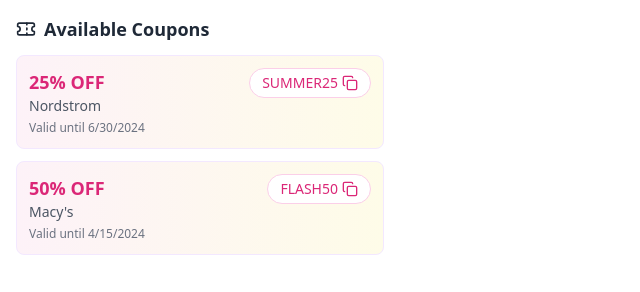
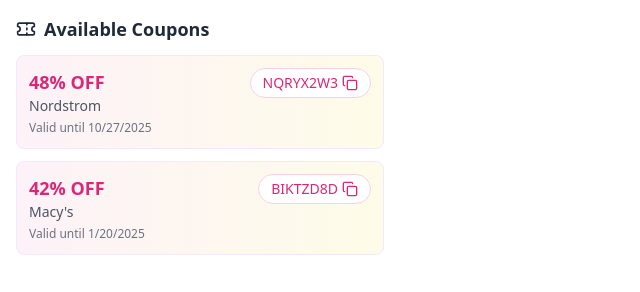
Before and after one commit to Devarpana/fashion-comparison, a React (Vite) app: page / in a window 1280 px wide. Shown: the part 487-779 px from the top of the page, without its empty margins (0-640 px from the left). Built offline with nearby package versions, Linux system fonts and the light colour scheme.

Commit message:
feat: add faker.js for dynamic coupon generation and improve coupon display logic

```diff
--- a/package.json
+++ b/package.json
@@ -12,10 +12,12 @@
     },
     "dependencies": {
         "20": "^3.1.9",
+        "@faker-js/faker": "^9.3.0",
         "body-parser": "^1.20.3",
         "cors": "^2.8.5",
         "dotenv": "^16.4.7",
         "express": "^4.21.2",
+        "faker": "^6.6.6",
         "lucide-react": "^0.469.0",
         "nodemon": "^3.1.9",
         "react": "^18.3.1",
--- a/src/components/Coupons/CouponSection.jsx
+++ b/src/components/Coupons/CouponSection.jsx
@@ -10,9 +10,15 @@
                 Available Coupons
             </h2>
             <div className="mt-3 space-y-3">
-                {mockCoupons.map((coupon) => (
-                    <CouponCard key={coupon.id} coupon={coupon} />
-                ))}
+                {mockCoupons.length > 0 ? (
+                    mockCoupons.map((coupon) => (
+                        <CouponCard key={coupon.id} coupon={coupon} />
+                    ))
+                ) : (
+                    <p className="text-sm text-gray-600">
+                        No coupons are currently available. Check back later!
+                    </p>
+                )}
             </div>
         </div>
     );
--- a/src/data/mockData.js
+++ b/src/data/mockData.js
@@ -1,3 +1,5 @@
+import {faker} from "@faker-js/faker";
+
 export const mockProducts = [
     {
         id: 1,
@@ -17,19 +19,12 @@
     },
 ];
 
-export const mockCoupons = [
-    {
-        id: 1,
-        code: "SUMMER25",
-        discount: "25% OFF",
-        store: "Nordstrom",
-        validUntil: "2024-06-30",
-    },
-    {
-        id: 2,
-        code: "FLASH50",
-        discount: "50% OFF",
-        store: "Macy's",
-        validUntil: "2024-04-15",
-    },
-];
+const generateCouponCode = () => faker.string.alphanumeric(8).toUpperCase();
+
+export const mockCoupons = mockProducts.map((product) => ({
+    id: product.id,
+    code: generateCouponCode(),
+    discount: `${faker.number.int({min: 10, max: 50})}% OFF`,
+    store: product.store,
+    validUntil: faker.date.future().toISOString().split("T")[0],
+}));
```
Also changed, not shown: 1 other file (tests, documents, lock files or other folders).
